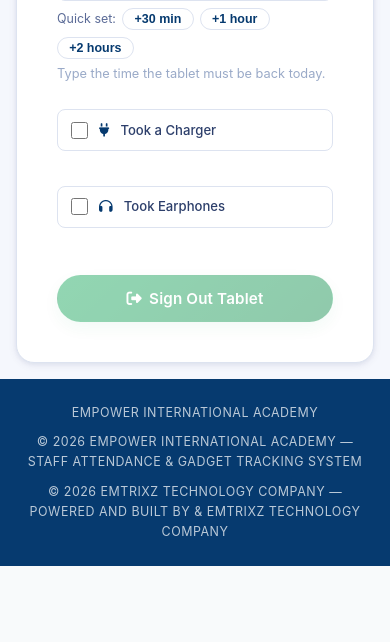
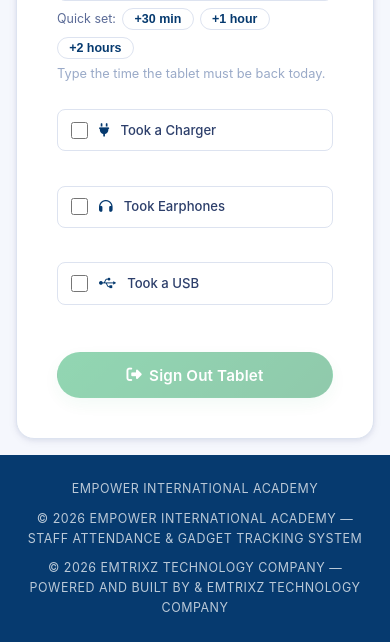
Before and after one commit to empowerinternationalacademy21-jpg/Empower-Staff-Attendence-And-Gadget-Tracking-System, a Flask app: page /tablets/signout in a window 390 px wide; the page is wider, and only the part inside the window is pictured. Shown: the part 1147-1789 px from the top of that part. Before the commit the page ends 1713 px from the top of that part, so only its background shows below. Run offline with Flask 3, Linux system fonts and the light colour scheme; the visitor is signed in with stand-in values (Sample User, id 1); data that the repository does not hold is empty.

Commit message:
Enhance tablet signout form with additional options
Updated checkbox layout and added a new checkbox for USB.

```diff
--- a/templates/tablet_signout.html
+++ b/templates/tablet_signout.html
@@ -67,7 +67,7 @@
       </div>
     </div>
 
-    <div class="form-row checkbox-row">
+    <div class="form-row checkbox-row three">
       <div class="form-group checkbox-group">
         <label class="checkbox-label">
           <input type="checkbox" name="took_charger" {{ 'checked' if 'took_charger' in form else '' }}/>
@@ -80,7 +80,17 @@
           <i class="fas fa-headphones"></i> Took Earphones
         </label>
       </div>
+      <div class="form-group checkbox-group">
+        <label class="checkbox-label">
+          <input type="checkbox" name="took_usb" {{ 'checked' if 'took_usb' in form else '' }}/>
+          <i class="fab fa-usb"></i> Took a USB
+        </label>
+      </div>
     </div>
+    <style>
+      .checkbox-row.three { grid-template-columns: repeat(3, 1fr); }
+      @media (max-width: 768px) { .checkbox-row.three { grid-template-columns: 1fr; } }
+    </style>
 
     <div class="form-actions">
       <button type="submit" class="btn btn-primary btn-lg" {% if not tablets %}disabled{% endif %}>
```
